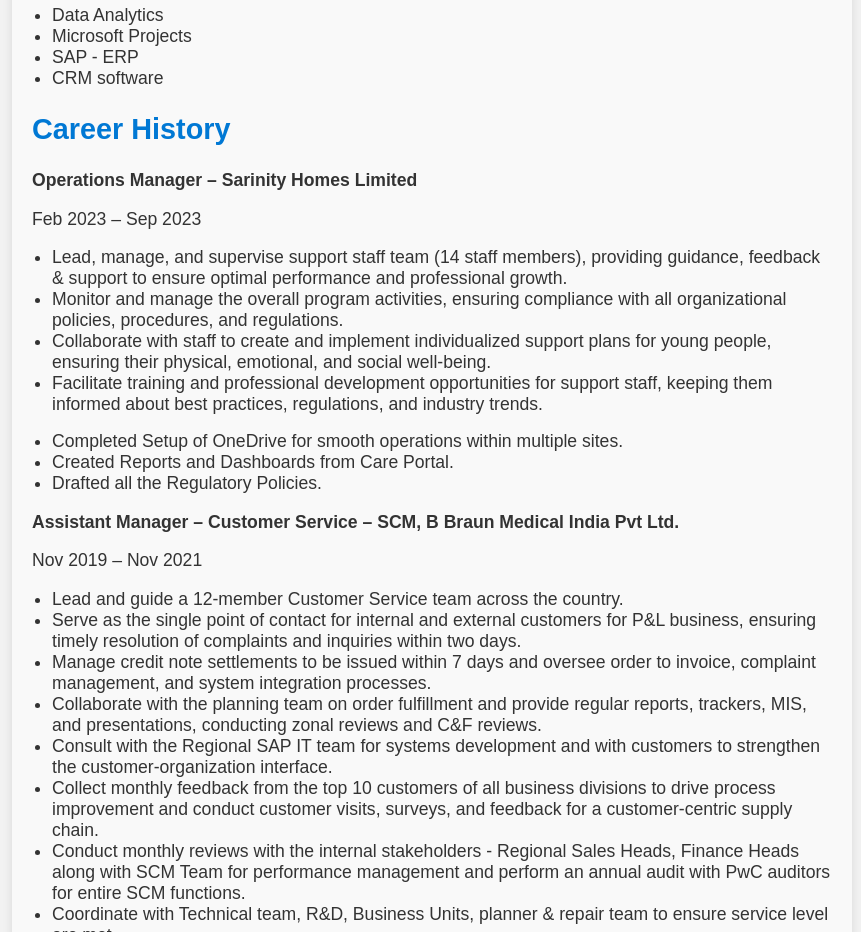
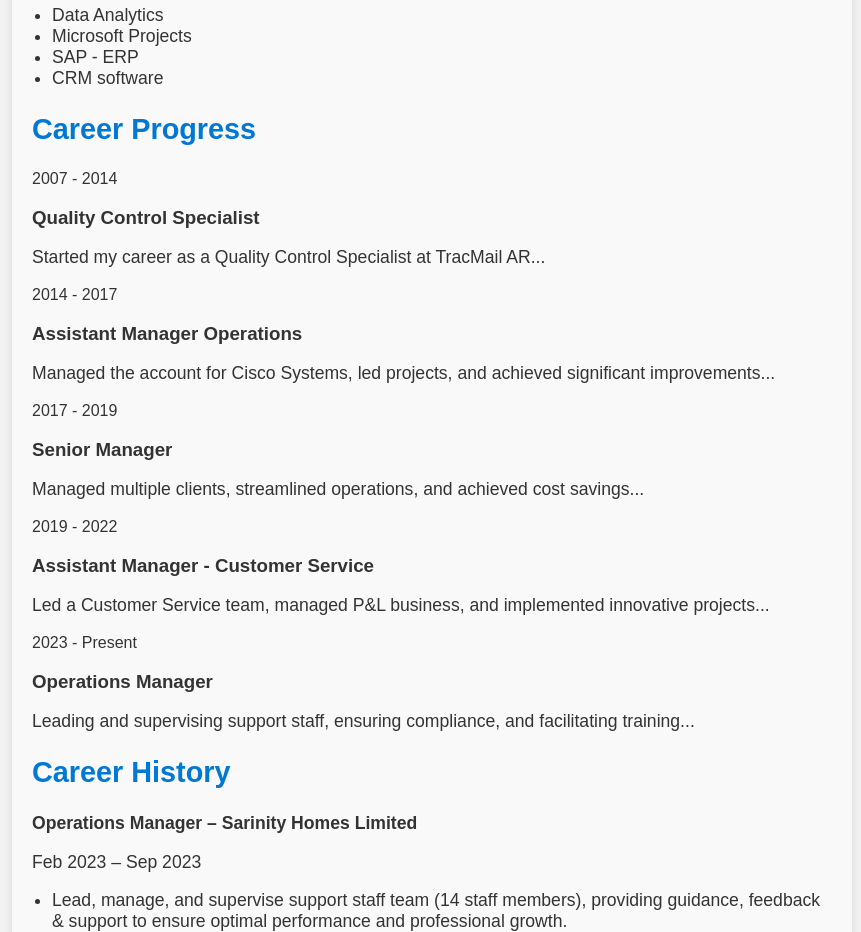
Before and after one commit to djcooltool/pawantejani.github.io, a plain HTML site: page index.html in a window 1280 px wide. Shown: the part 996-1928 px from the top of the page, without its empty margins (208-1069 px from the left). Drawn offline with Linux system fonts and the light colour scheme.

Commit message:
index.html

```diff
--- a/index.html
+++ b/index.html
@@ -106,6 +106,53 @@
                 <li>CRM software</li>
             </ul>
         </div>
+        <!-- Add this code to your HTML file where you want the career progress section to appear -->
+        <div class="section" id="career-progress">
+            <h2>Career Progress</h2>
+            <div class="timeline">
+                <div class="entry">
+                    <div class="date">2007 - 2014</div>
+                    <div class="content">
+                        <h3>Quality Control Specialist</h3>
+                        <p>Started my career as a Quality Control Specialist at TracMail AR...</p>
+                    </div>
+                </div>
+
+                <!-- Add more entries for each career milestone -->
+                <div class="entry">
+                    <div class="date">2014 - 2017</div>
+                    <div class="content">
+                        <h3>Assistant Manager Operations</h3>
+                        <p>Managed the account for Cisco Systems, led projects, and achieved significant improvements...</p>
+                    </div>
+                </div>
+
+                <div class="entry">
+                    <div class="date">2017 - 2019</div>
+                    <div class="content">
+                        <h3>Senior Manager</h3>
+                        <p>Managed multiple clients, streamlined operations, and achieved cost savings...</p>
+                    </div>
+                </div>
+
+                <div class="entry">
+                    <div class="date">2019 - 2022</div>
+                    <div class="content">
+                        <h3>Assistant Manager - Customer Service</h3>
+                        <p>Led a Customer Service team, managed P&L business, and implemented innovative projects...</p>
+                    </div>
+                </div>
+
+                <div class="entry">
+                    <div class="date">2023 - Present</div>
+                    <div class="content">
+                        <h3>Operations Manager</h3>
+                        <p>Leading and supervising support staff, ensuring compliance, and facilitating training...</p>
+                    </div>
+                </div>
+            </div>
+        </div>
+
         <div class="section">
             <h2>Career History</h2>
             <p><strong>Operations Manager – Sarinity Homes Limited</strong></p>
```
